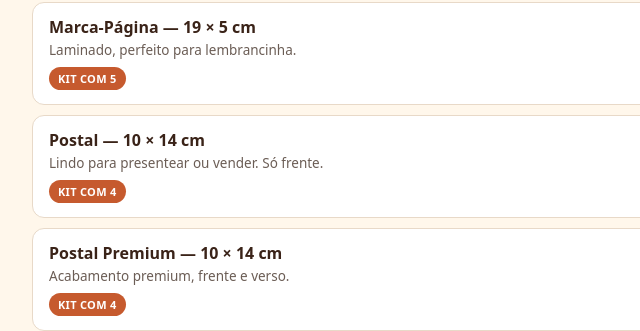
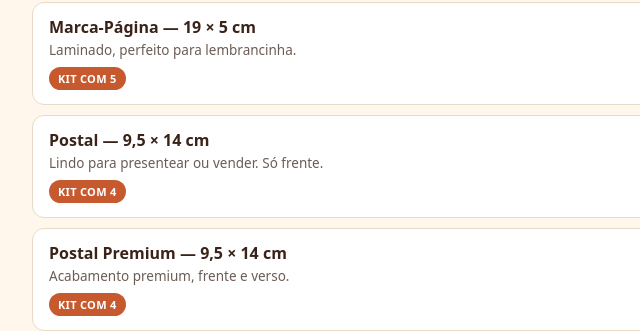
Before and after one commit to hik-aragao/culturalgrafica, a plain HTML site: page index.html in a window 1280 px wide. Shown: the part 820-1151 px from the top of the page, 228-868 px from the left. Drawn offline with Linux system fonts and the light colour scheme.

Commit message:
Update index.html

```diff
--- a/index.html
+++ b/index.html
@@ -36,8 +36,8 @@ small{display:block;text-align:center;color:#8a7a6e;margin-top:14px;font-size:12
 <div class="section">Kits Mais Pedidos &mdash; o valor &eacute; do kit inteiro</div>
 <div class="card"><div><h3>Crach&aacute; Pet Seal &mdash; 7 &times; 10 cm</h3><p>Resistente, plastificado, ideal para eventos.</p><span class="badge">KIT COM 8</span></div><div class="price">R$ 19,90</div></div>
 <div class="card"><div><h3>Marca-P&aacute;gina &mdash; 19 &times; 5 cm</h3><p>Laminado, perfeito para lembrancinha.</p><span class="badge">KIT COM 5</span></div><div class="price">R$ 9,90</div></div>
-<div class="card"><div><h3>Postal &mdash; 10 &times; 14 cm</h3><p>Lindo para presentear ou vender. S&oacute; frente.</p><span class="badge">KIT COM 4</span></div><div class="price">R$ 9,90</div></div>
-<div class="card"><div><h3>Postal Premium &mdash; 10 &times; 14 cm</h3><p>Acabamento premium, frente e verso.</p><span class="badge">KIT COM 4</span></div><div class="price">R$ 19,90</div></div>
+<div class="card"><div><h3>Postal &mdash; 9,5 &times; 14 cm</h3><p>Lindo para presentear ou vender. S&oacute; frente.</p><span class="badge">KIT COM 4</span></div><div class="price">R$ 9,90</div></div>
+<div class="card"><div><h3>Postal Premium &mdash; 9,5 &times; 14 cm</h3><p>Acabamento premium, frente e verso.</p><span class="badge">KIT COM 4</span></div><div class="price">R$ 19,90</div></div>
 <div class="card"><div><h3>Convite / Panfleto &mdash; Lamina&ccedil;&atilde;o Fosca A5 &middot; 21 &times; 15 cm</h3><p>Elegante e resistente.</p><span class="badge">KIT COM 2</span></div><div class="price">R$ 9,90</div></div>
 <div class="card"><div><h3>Convite / Panfleto Couche Simples A5 &middot; 21 &times; 15 cm</h3><p>Simples, bonito e econ&ocirc;mico.</p><span class="badge">KIT COM 2</span></div><div class="price">R$ 3,90</div></div>
 
```
